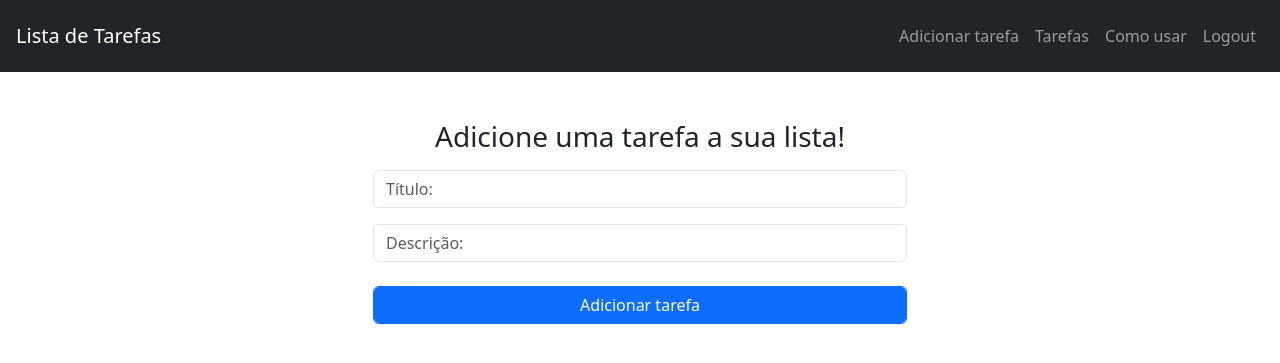
After one commit to felipevenas/webapp-task, a Flask app: page /task in a window 1280 px wide. The commit adds this page. Shown: the top 363 px of the page. Run offline with Flask 3, Linux system fonts and the light colour scheme.

Commit message:
Outras alterações básicas

```diff
--- a/app/main.py
+++ b/app/main.py
@@ -2,6 +2,7 @@ from flask import Flask
 from app.interface.controller import index_bp
 from app.interface.user_controller import user_bp
 from app.interface.auth.auth_controller import auth_bp
+from app.interface.task_controller import task_bp
 from dotenv import load_dotenv
 import os
 
@@ -12,3 +13,4 @@ app.secret_key = os.getenv('SECRET_KEY')
 app.register_blueprint(index_bp)
 app.register_blueprint(user_bp)
 app.register_blueprint(auth_bp)
+app.register_blueprint(task_bp)
--- a/app/templates/auth/template_auth.html
+++ b/app/templates/auth/template_auth.html
@@ -30,7 +30,10 @@
         <div class="collapse navbar-collapse" id="navbarNavDropdown">
           <ul class="navbar-nav ms-auto">
             <li class="nav-item">
-              <a class="nav-link" href="{{ url_for('user_bp.tasks_page') }}">Tarefas</a>
+              <a class="nav-link" href="{{ url_for('index_bp.create_task_page') }}">Adicionar tarefa</a>
+            </li>
+            <li class="nav-item">
+              <a class="nav-link" href="{{ url_for('index_bp.tasks_page') }}">Tarefas</a>
             </li>
             <li class="nav-item active">
               <a class="nav-link" href=" {{ url_for('index_bp.how_to_use_page') }}">Como usar</a>
--- /dev/null
+++ b/app/templates/task/create_task.html
@@ -0,0 +1,35 @@
+{% extends 'auth/template_auth.html' %}
+
+{% block conteudo %}
+
+<body class="text-center">
+    <div class="container mt-5">
+        <div class="row justify-content-center">
+            <div class="col-lg-6">
+                <form method="POST" action="{{ url_for('task_bp.create_task') }}" class="form-task">
+                    <h1 class="h3 mb-3">Adicione uma tarefa a sua lista!</h1>
+
+                    <div class="row mt-3">
+                        <div class="form-group">
+                            {{ form.titulo(class="form-control", placeholder="Título:") }}
+                        </div>
+                    </div>
+
+                    <div class="row mt-3">
+                        <div class="form-group">
+                            {{ form.descricao(class="form-control", placeholder="Descrição:") }}
+                        </div>
+                    </div>
+
+                    <div class="row mt-4">
+                        <div class="form-group">
+                            {{ form.submit(class="form-control btn btn-primary") }}
+                        </div>
+                    </div>
+                </form>
+            </div>
+        </div>
+    </div>
+</body>
+
+{% endblock conteudo %}
```
Also changed, not shown: app/templates/task/tasks.html (renamed from app/templates/tasks.html).
